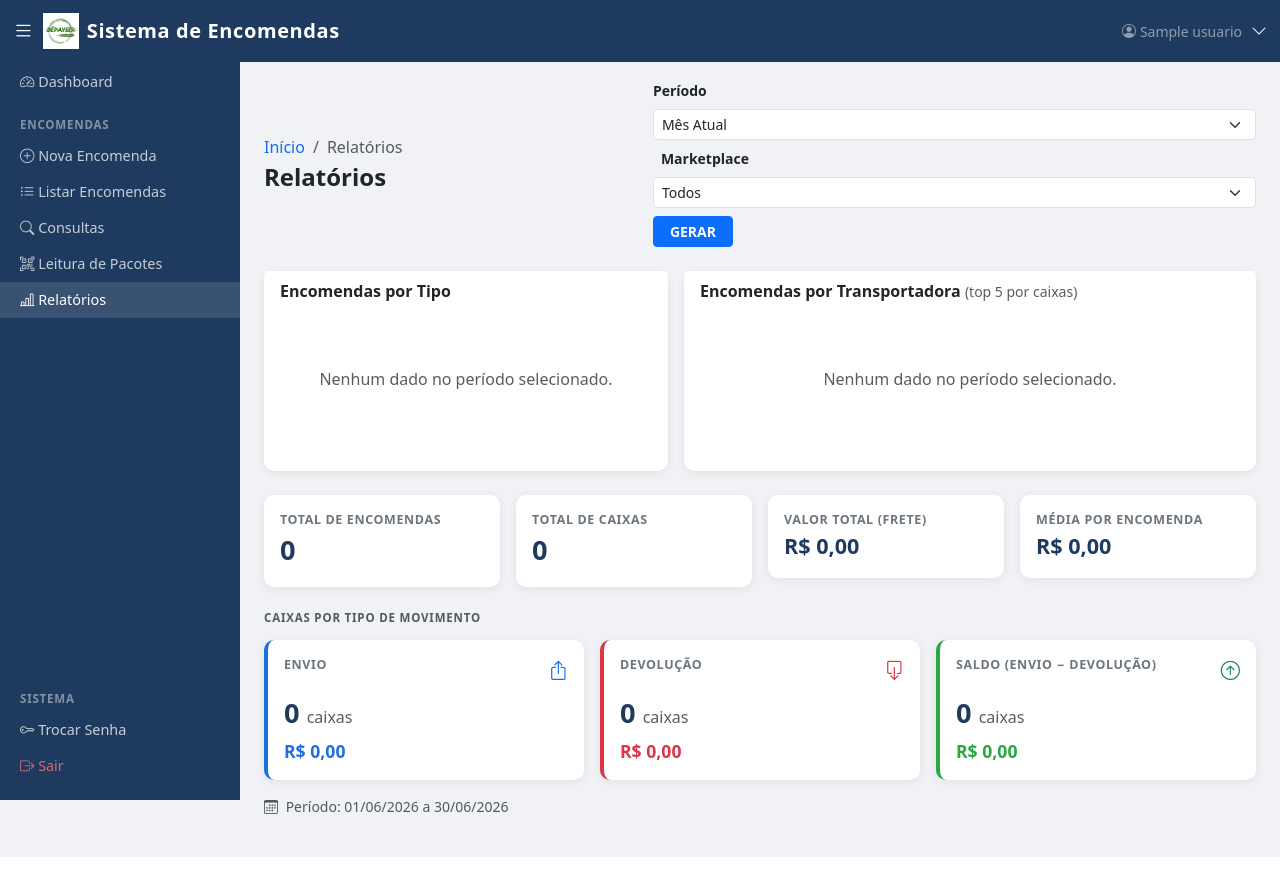
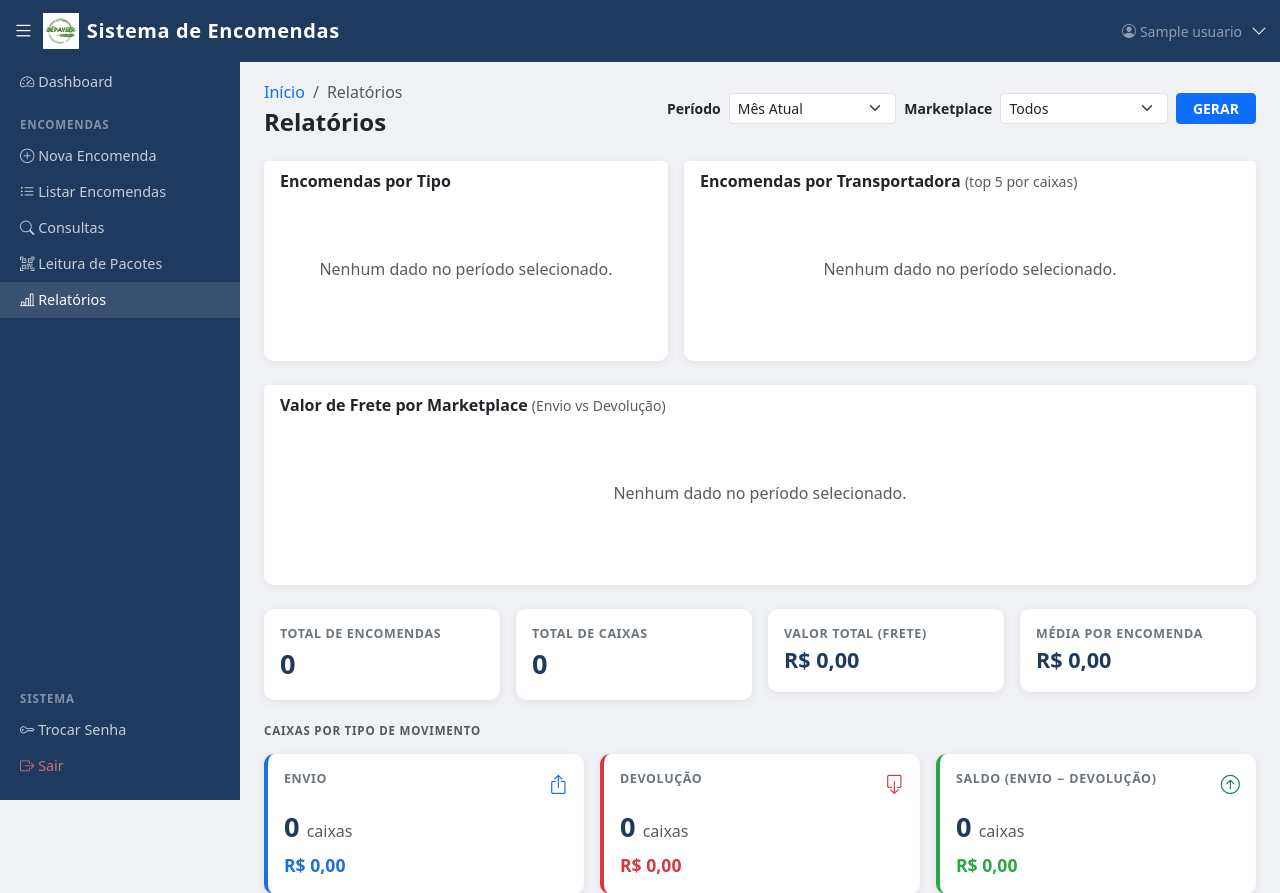
Before and after one commit to andersonssilva2801/sistema-encomenda, a Flask app: page /relatorios/ in a window 1280 px wide. Shown: the top 893 px of the page. Before the commit the page ends 857 px from the top, so only its background shows below. Run offline with Flask 3, Linux system fonts and the light colour scheme; a user stored in the database is signed in; tables that the repository leaves empty hold one stand-in row (values such as "Sample post").

Commit message:
feat: adiciona grafico de valor por Marketplace x Tipo e filtros em linha unica
Co-Authored-By: Claude Sonnet 4.6 <noreply@anthropic.com>

```diff
--- a/app/routes/relatorios.py
+++ b/app/routes/relatorios.py
@@ -120,6 +120,28 @@ def index():
     transp_labels = [r.nome for r in por_transp]
     transp_data   = [int(r.total_caixas) for r in por_transp]
 
+    # Gráfico agrupado: valor de frete por Marketplace × tipo de movimento
+    por_mp_tipo = db.session.query(
+        Marketplace.nome,
+        Encomenda.tipo_movimento,
+        func.coalesce(func.sum(Transportadora.valor_padrao * Encomenda.quantidade_caixas), 0).label('valor')
+    ).select_from(Encomenda
+    ).join(Marketplace,    Encomenda.marketplace_id    == Marketplace.id
+    ).join(Transportadora, Encomenda.transportadora_id == Transportadora.id
+    ).filter(*filtros_base
+    ).group_by(Marketplace.nome, Encomenda.tipo_movimento
+    ).order_by(Marketplace.nome).all()
+
+    # Pivô: {marketplace: {tipo: valor}}
+    mp_pivot = {}
+    for r in por_mp_tipo:
+        mp_pivot.setdefault(r.nome, {'Envio': 0.0, 'Devolução': 0.0})
+        mp_pivot[r.nome][r.tipo_movimento] = float(r.valor)
+
+    mp_labels        = list(mp_pivot.keys())
+    mp_envio_data    = [mp_pivot[n].get('Envio',     0.0) for n in mp_labels]
+    mp_devolucao_data = [mp_pivot[n].get('Devolução', 0.0) for n in mp_labels]
+
     return render_template(
         'relatorios/index.html',
         periodo=periodo,
@@ -140,4 +162,7 @@ def index():
         devolucao_stats=devolucao_stats,
         saldo_valor=saldo_valor,
         saldo_caixas=saldo_caixas,
+        mp_labels=mp_labels,
+        mp_envio_data=mp_envio_data,
+        mp_devolucao_data=mp_devolucao_data,
     )
--- a/app/templates/relatorios/index.html
+++ b/app/templates/relatorios/index.html
@@ -34,22 +34,23 @@
     <h4 class="mb-0 fw-bold">Relatórios</h4>
   </div>
 
-  <!-- Seletor de período -->
-  <form method="GET" action="{{ url_for('relatorios.index') }}" class="d-flex gap-2 align-items-center flex-wrap">
+  <!-- Filtros: período + marketplace numa linha só -->
+  <form method="GET" action="{{ url_for('relatorios.index') }}"
+        class="d-flex gap-2 align-items-center flex-nowrap">
     <label class="form-label mb-0 fw-semibold text-nowrap small">Período</label>
-    <select name="periodo" class="form-select form-select-sm" style="min-width:160px">
+    <select name="periodo" class="form-select form-select-sm" style="min-width:150px">
       {% for valor, nome in periodos %}
         <option value="{{ valor }}" {{ 'selected' if periodo == valor }}>{{ nome }}</option>
       {% endfor %}
     </select>
-    <label class="form-label mb-0 fw-semibold text-nowrap small ms-2">Marketplace</label>
-    <select name="marketplace_id" class="form-select form-select-sm" style="min-width:170px">
+    <label class="form-label mb-0 fw-semibold text-nowrap small">Marketplace</label>
+    <select name="marketplace_id" class="form-select form-select-sm" style="min-width:160px">
       <option value="">Todos</option>
       {% for mp in marketplaces %}
         <option value="{{ mp.id }}" {{ 'selected' if marketplace_id == mp.id }}>{{ mp.nome }}</option>
       {% endfor %}
     </select>
-    <button type="submit" class="btn btn-primary btn-sm fw-semibold px-3">GERAR</button>
+    <button type="submit" class="btn btn-primary btn-sm fw-semibold px-3 text-nowrap">GERAR</button>
   </form>
 </div>
 
@@ -83,6 +84,25 @@
       <div class="card-body">
         {% if transp_data %}
           <canvas id="chartTransp" style="max-height:240px"></canvas>
+        {% else %}
+          <p class="text-muted text-center py-5">Nenhum dado no período selecionado.</p>
+        {% endif %}
+      </div>
+    </div>
+  </div>
+</div>
+
+<!-- Gráfico: Valor por Marketplace × Tipo -->
+<div class="row g-3 mb-4">
+  <div class="col-12">
+    <div class="card chart-card">
+      <div class="card-header bg-white fw-semibold border-bottom-0 pb-0">
+        Valor de Frete por Marketplace
+        <small class="text-muted fw-normal">(Envio vs Devolução)</small>
+      </div>
+      <div class="card-body">
+        {% if mp_labels %}
+          <canvas id="chartMarketplace" style="max-height:300px"></canvas>
         {% else %}
           <p class="text-muted text-center py-5">Nenhum dado no período selecionado.</p>
         {% endif %}
@@ -226,6 +246,58 @@
   });
   {% endif %}
 
+  {% if mp_labels %}
+  // Gráfico Barra Agrupada – Valor por Marketplace × Tipo
+  new Chart(document.getElementById('chartMarketplace'), {
+    type: 'bar',
+    data: {
+      labels: {{ mp_labels | tojson }},
+      datasets: [
+        {
+          label: 'Envio',
+          data: {{ mp_envio_data | tojson }},
+          backgroundColor: '#1e6fe0',
+          borderRadius: 4,
+          barPercentage: 0.7,
+        },
+        {
+          label: 'Devolução',
+          data: {{ mp_devolucao_data | tojson }},
+          backgroundColor: '#dc3545',
+          borderRadius: 4,
+          barPercentage: 0.7,
+        }
+      ]
+    },
+    options: {
+      responsive: true,
+      maintainAspectRatio: true,
+      plugins: {
+        legend: { position: 'top', labels: { padding: 16, font: { size: 12 } } },
+        tooltip: {
+          callbacks: {
+            label: ctx => {
+              const v = ctx.parsed.y;
+              const s = v.toLocaleString('pt-BR', { minimumFractionDigits: 2 });
+              return ` ${ctx.dataset.label}: R$ ${s}`;
+            }
+          }
+        }
+      },
+      scales: {
+        y: {
+          beginAtZero: true,
+          ticks: {
+            callback: val => 'R$ ' + val.toLocaleString('pt-BR', { minimumFractionDigits: 0 })
+          },
+          grid: { color: 'rgba(0,0,0,.06)' }
+        },
+        x: { grid: { display: false } }
+      }
+    }
+  });
+  {% endif %}
+
   {% if transp_data %}
   // Gráfico Barra – Encomendas por Transportadora
   new Chart(document.getElementById('chartTransp'), {
```
